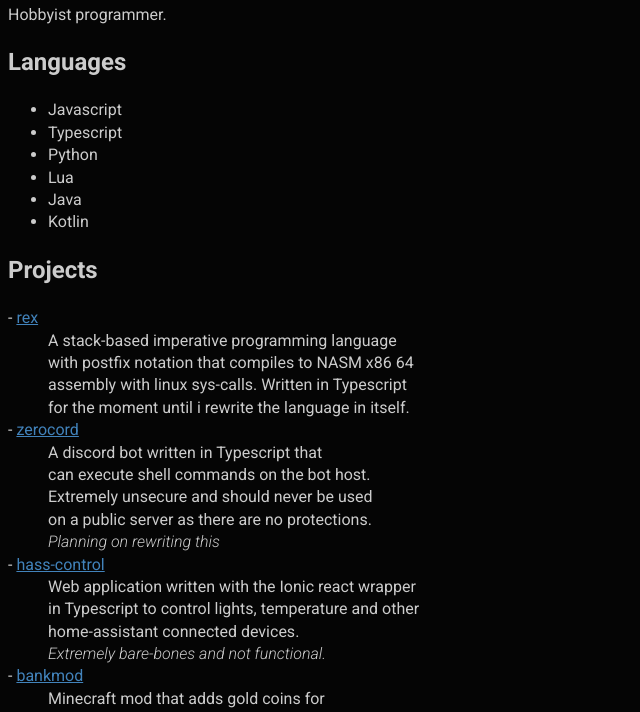
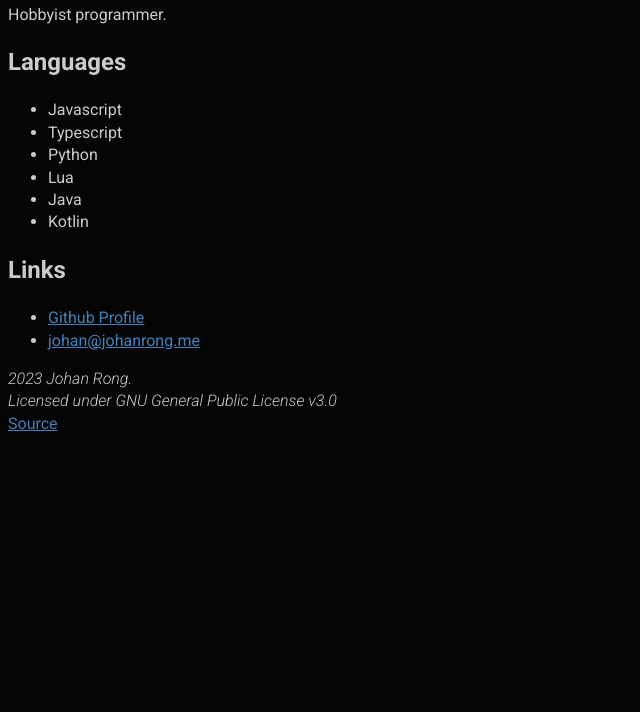
Before and after one commit to johron/johanrong.me, a plain HTML site: page index.html in a window 1280 px wide. Shown: the part 84-796 px from the top of the page, without its empty margins (0-640 px from the left). Drawn offline with Linux system fonts and the light colour scheme.

Commit message:
Update index.html

```diff
--- a/index.html
+++ b/index.html
@@ -37,33 +37,6 @@
     <li>Java</li>
     <li>Kotlin</li>
   </ul>
-  <h2>Projects</h2>
-  <dl>
-    <dt> - <a href="https://github.com/johanrong/rex">rex</a></dt>
-    <dd>A stack-based imperative programming language</dd>
-    <dd>with postfix notation that compiles to NASM x86 64</dd>
-    <dd>assembly with linux sys-calls. Written in Typescript</dd>
-    <dd>for the moment until i rewrite the language in itself.</dd>
-
-    <dt> - <a href="https://github.com/johanrong/zerocord">zerocord</a></dt>
-    <dd>A discord bot written in Typescript that</dd>
-    <dd>can execute shell commands on the bot host.</dd>
-    <dd>Extremely unsecure and should never be used</dd>
-    <dd>on a public server as there are no protections.</dd>
-    <dd><i>Planning on rewriting this</i></dd>
-
-    <dt> - <a href="https://github.com/johanrong/hass-control">hass-control</a></dt>
-    <dd>Web application written with the Ionic react wrapper</dd>
-    <dd>in Typescript to control lights, temperature and other</dd>
-    <dd>home-assistant connected devices.</dd>
-    <dd><i>Extremely bare-bones and not functional.</i></dd>
-
-    <dt> - <a href="https://github.com/johanrong/bankmod">bankmod</a></dt>
-    <dd>Minecraft mod that adds gold coins for</dd>
-    <dd>in-game transactions between players written</dd>
-    <dd>in Java for Minecraft Java Edition.</dd>
-  </dl>
-
 
   <h2>Links</h2>
   <ul>
```
